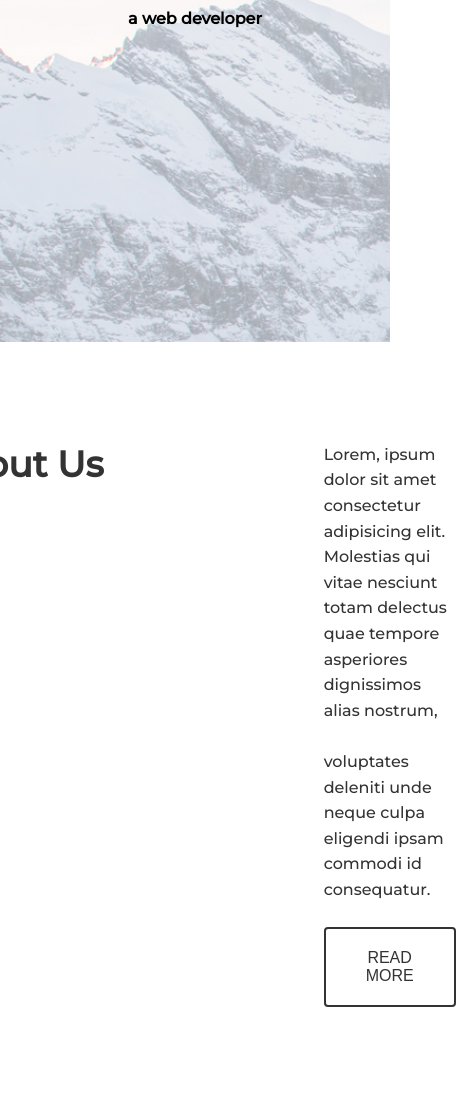
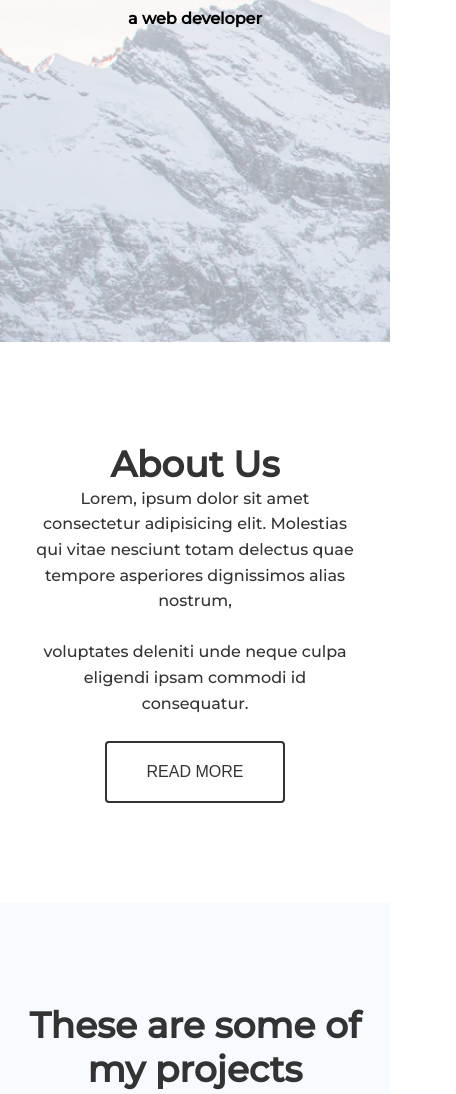
Before and after one commit to Shubham-HB/portfolio, a plain HTML site: page index.html in a window 390 px wide. Shown: the part 671-1765 px from the top of the page, 456 px wide, since content can reach past the window. Drawn offline with Linux system fonts and the light colour scheme.

Commit message:
Add few tweaks for responsiveness

```diff
--- a/index.html
+++ b/index.html
@@ -42,7 +42,7 @@
         </section>
         <section class="about-us container--width-1170">
             <h4 class="about-us__heading section-title">About Us</h4>
-            <div>
+            <div class="about-us__desc-container">
                 <p class="about-us__description">Lorem, ipsum dolor sit amet consectetur adipisicing elit. Molestias qui vitae nesciunt totam delectus quae tempore asperiores dignissimos alias nostrum,<br><br> voluptates deleniti unde neque culpa eligendi ipsam commodi id consequatur.</p>
                 <button class="about-us__read-more btn">read more</button>
             </div>
--- a/style.css
+++ b/style.css
@@ -158,11 +158,18 @@ body{
     display: none;
 }
 @media screen and (max-width: 1300px) {
+    /* .container--width-1170{
+        padding: 0 15px;
+    } */
+    .header__logo{
+        margin: 25px auto 25px 30px;
+    }
     .header__nav-list{
         display: none;
     }
     .hamburger{
         display: block;
+        margin-right: 30px;
     }
     .menu{
         display: hidden;
@@ -178,8 +185,26 @@ body{
         display: block;
         padding: 25px 0;
     }
+    .about-us{
+        flex-direction: column;
+        justify-content: center;
+        align-items: center;
+    }
+    .about-us__heading{
+        margin: 0;
+    }
+    .about-us__desc-container{
+        text-align: center;
+        padding: 0 30px;
+    }
     .projects__container{
         display: flex;
         flex-direction: column;
     }
+    .footer__bottom{
+        text-align: center;
+    }
+    .footer__copyright{
+        color: #999;
+    }
 }
```
